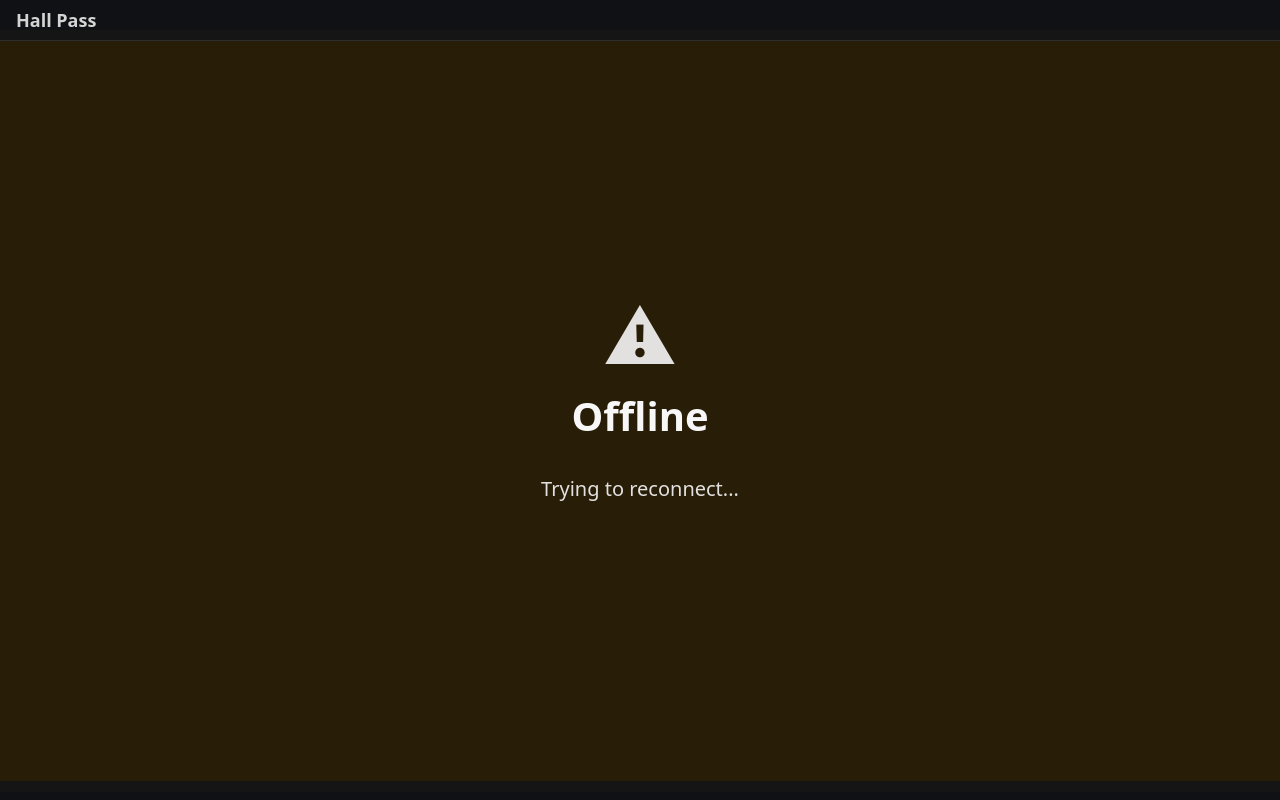
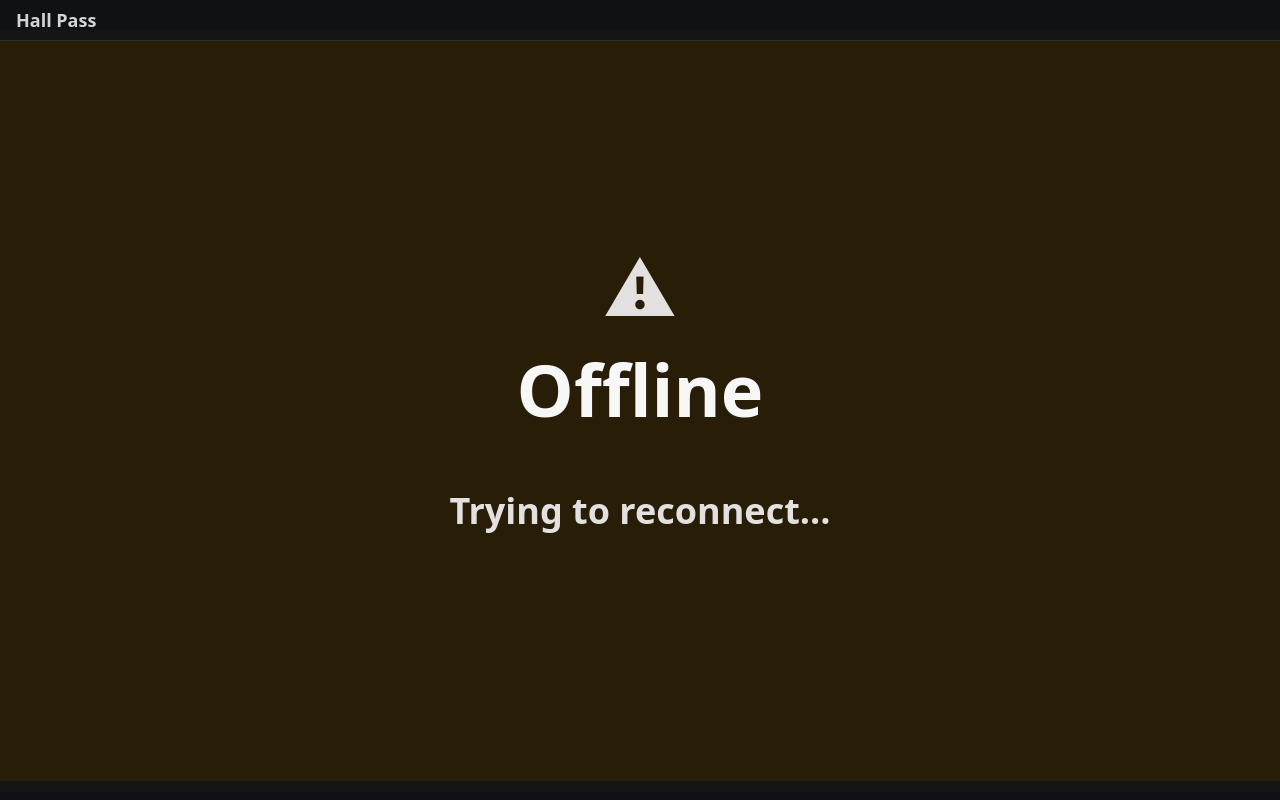
Before and after one commit to notsointeresting/HalllDay, a Flask app: page /display in a window 1280 px wide. Run offline with Flask 3, Linux system fonts and the light colour scheme; data that the repository does not hold is empty.

Commit message:
Update green and red color scheme and heading styles
Changed the green and red color variables and related panel/background colors to brighter shades for improved visibility. Increased font sizes and weights for #statusTitle, #displayTitle, #statusSubtitle, and #displaySubtitle to enhance prominence.

```diff
--- a/static/style.css
+++ b/static/style.css
@@ -1,6 +1,6 @@
 :root {
-  --green: #29b765;
-  --red: #d9534f;
+  --green: #00ff00;
+  --red: #ff1744;
   --yellow: #f0ad4e;
   --bg: #101114;
   --text: #f7f7f7;
@@ -31,18 +31,18 @@ h1 { font-size: 18px; margin: 0; opacity: 0.85; }
   justify-content: center;
 }
 .panel.full-bleed { width: 100vw; min-height: calc(100vh - 60px); border-radius: 0; margin: 0; border: none; }
-.panel.green { border-color: #1e6f48; background: #0e281b; }
-.panel.red { border-color: #833332; background: #200808; }
+.panel.green { border-color: #00ff00; background: #003300; }
+.panel.red { border-color: #ff1744; background: #330000; }
 .panel.yellow { border-color: #c28a1e; background: #281d07; animation: pulse 1.2s infinite; }
 
 /* Body-wide background swaps for maximum visibility */
-body.bg-green { background: #0e281b; }
-body.bg-red { background: #200808; }
+body.bg-green { background: #003300; }
+body.bg-red { background: #330000; }
 body.bg-yellow { background: #281d07; }
 
 .icon { font-size: 72px; line-height: 1; opacity: 0.9; }
-#statusTitle, #displayTitle { font-size: 40px; margin: 8px 0 4px; }
-#statusSubtitle, #displaySubtitle { font-size: 20px; opacity: 0.9; }
+#statusTitle, #displayTitle { font-size: 72px; margin: 8px 0 4px; font-weight: bold; }
+#statusSubtitle, #displaySubtitle { font-size: 36px; opacity: 0.9; font-weight: 600; }
 
 @keyframes pulse {
   0% { box-shadow: 0 0 0 0 rgba(242, 201, 76, 0.4); }
```
